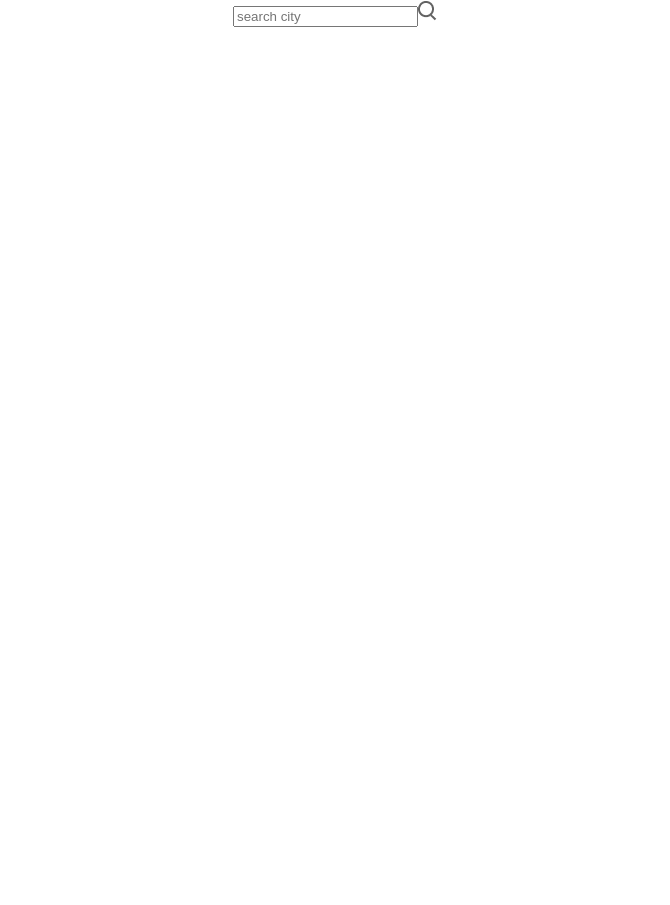
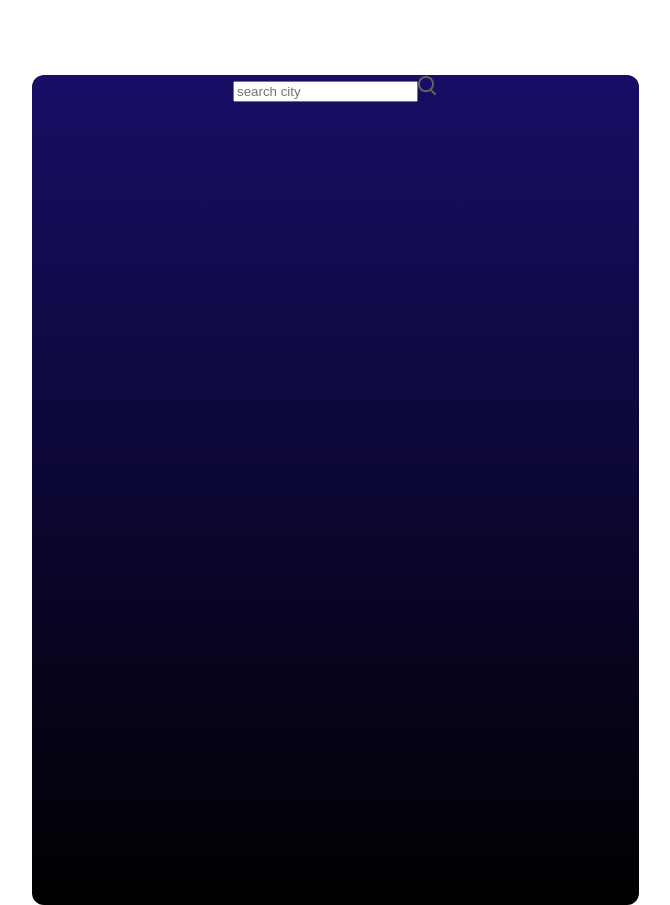
Before and after one commit to iamaliataie/react-weather-app, a React (Create React App) app: page / in a window 1280 px wide. Shown: the whole page, without its empty margins (305-975 px from the left). Before the commit the page ends 800 px from the top, so only its background shows below. Built offline with nearby package versions, Linux system fonts and the light colour scheme.

Commit message:
container css

```diff
--- a/src/Components/WeatherApp/WeatherApp.css
+++ b/src/Components/WeatherApp/WeatherApp.css
@@ -0,0 +1,8 @@
+.container {
+    width: 607px;
+    height: 830px;
+    margin: auto;
+    margin-top: 75px;
+    border-radius: 12px;
+    background-image: linear-gradient(180deg, #170e66 0%, #000000 100%);
+}
```
